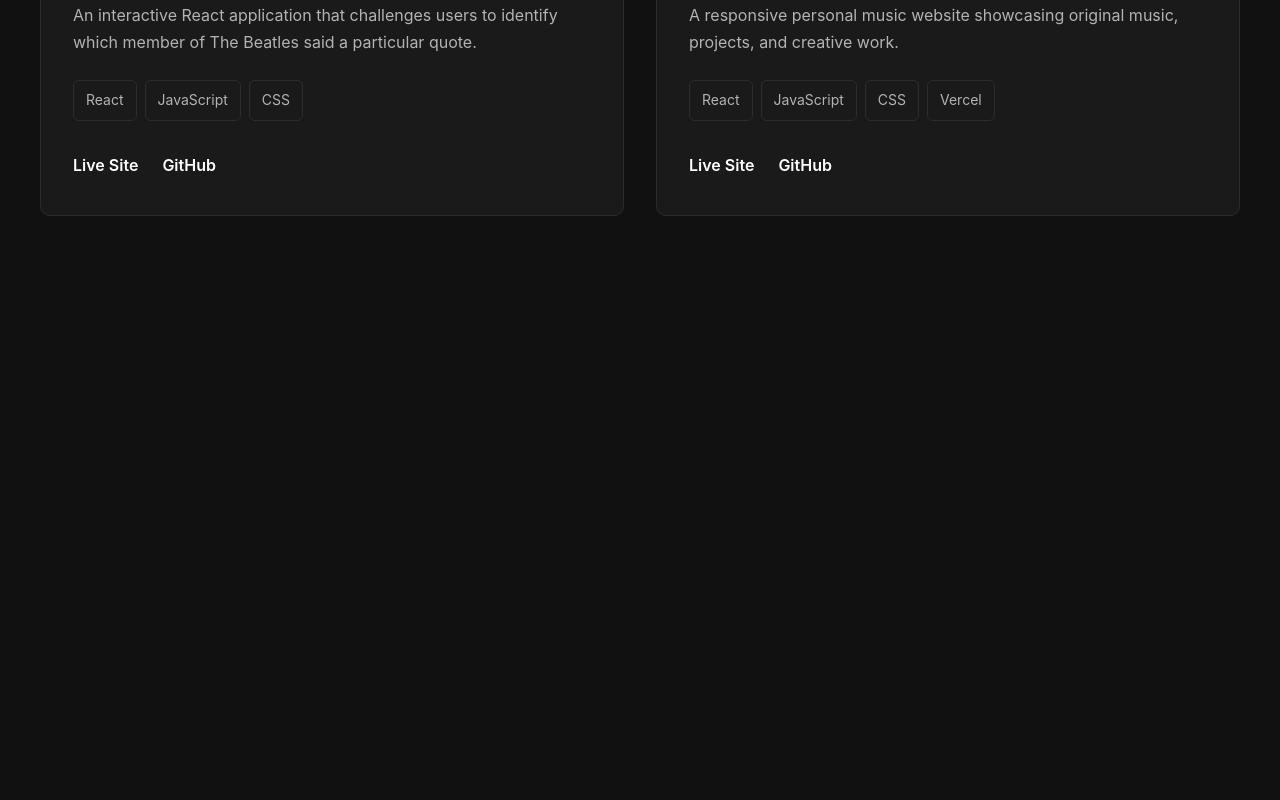
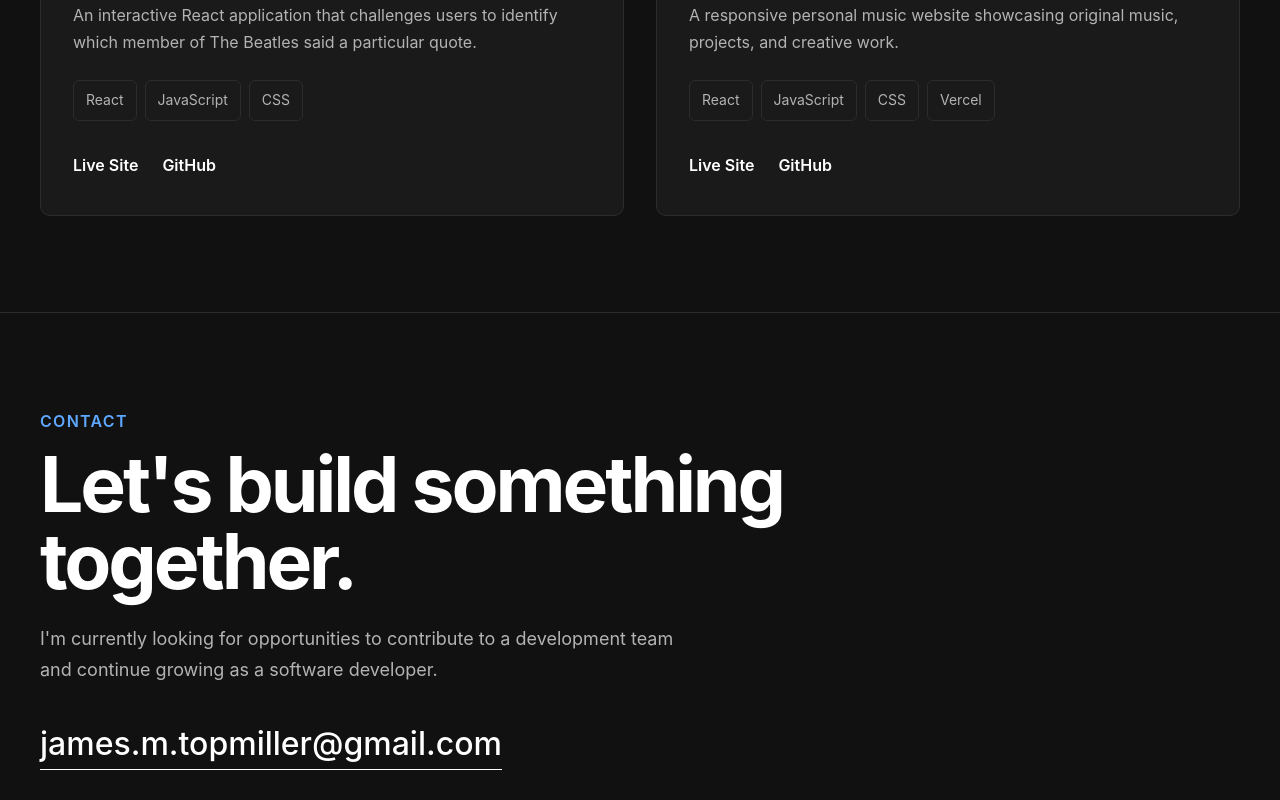
Before and after one commit to topmiljm/my-portfolio, a React app: page / in a window 1280 px wide. Shown: the part 4797-5597 px from the top of the page. Before the commit the page ends 5109 px from the top, so only its background shows below. Built offline with nearby package versions, Linux system fonts and the light colour scheme; the HTML template or start-up script is replaced by a standard one.

Commit message:
Create contact section

```diff
--- a/src/App.jsx
+++ b/src/App.jsx
@@ -3,7 +3,7 @@ import Hero from "./components/Hero/Hero";
 import About from "./components/About/About";
 import Skills from "./components/Skills/Skills";
 import Projects from "./components/Projects/Projects";
-
+import Contact from "./components/Contact/Contact";
 
 function App() {
   return (
@@ -15,7 +15,7 @@ function App() {
         <About />
         <Skills />
         <Projects />
-        {/* <Contact />  */}
+        <Contact />
       </main>
 
       {/* <Footer /> */}
--- /dev/null
+++ b/src/components/Contact/Contact.css
@@ -0,0 +1,51 @@
+.contact {
+  border-top: 1px solid var(--color-border);
+}
+
+.contact__content {
+  max-width: 850px;
+}
+
+.contact__eyebrow {
+  margin-bottom: var(--space-3);
+
+  color: var(--color-accent);
+  font-size: var(--fs-400);
+  font-weight: var(--fw-semibold);
+  text-transform: uppercase;
+  letter-spacing: 0.08em;
+}
+
+.contact__title {
+  margin-bottom: var(--space-5);
+
+  font-size: clamp(2.5rem, 6vw, 5rem);
+  line-height: 1;
+  letter-spacing: -0.04em;
+}
+
+.contact__description {
+  max-width: 650px;
+  margin-bottom: var(--space-6);
+
+  font-size: var(--fs-500);
+  line-height: 1.7;
+}
+
+.contact__email {
+  display: inline-block;
+
+  font-size: clamp(1.25rem, 3vw, 2rem);
+  font-weight: var(--fw-medium);
+
+  border-bottom: 1px solid var(--color-text);
+
+  transition:
+    color var(--transition),
+    border-color var(--transition);
+}
+
+.contact__email:hover {
+  color: var(--color-accent);
+  border-color: var(--color-accent);
+}
--- a/src/components/Contact/Contact.jsx
+++ b/src/components/Contact/Contact.jsx
@@ -0,0 +1,31 @@
+import "./Contact.css";
+
+function Contact() {
+  return (
+    <section id="contact" className="contact section">
+      <div className="container">
+        <div className="contact__content">
+          <p className="contact__eyebrow">Contact</p>
+
+          <h2 className="contact__title">
+            Let's build something together.
+          </h2>
+
+          <p className="contact__description">
+            I'm currently looking for opportunities to contribute to
+            a development team and continue growing as a software developer.
+          </p>
+
+          <a
+            href="mailto:james.m.topmiller@gmail.com"
+            className="contact__email"
+          >
+            james.m.topmiller@gmail.com
+          </a>
+        </div>
+      </div>
+    </section>
+  );
+}
+
+export default Contact;
```
